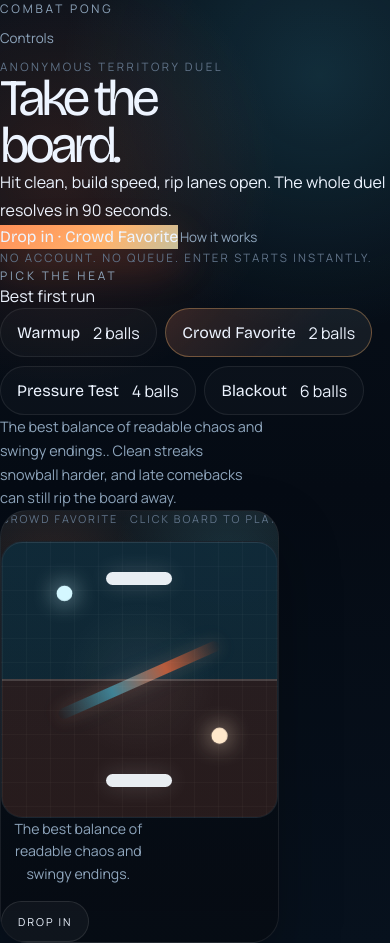
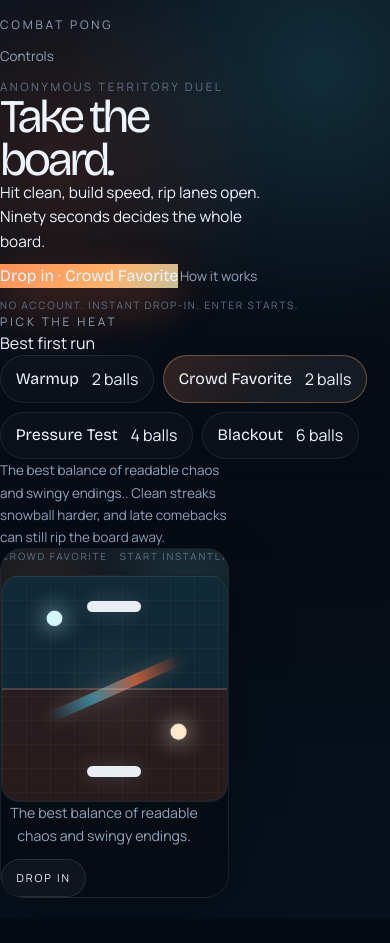
Before and after one commit to slegarraga/combat-pong, a React (Vite) app: page / in a window 390 px wide. After the commit the page ends 918 px from the top, so only its background shows below. Built offline with nearby package versions, Linux system fonts and the light colour scheme.

Commit message:
Refine touch control and compress the mobile arena

```diff
--- a/src/components/MainMenu.tsx
+++ b/src/components/MainMenu.tsx
@@ -40,7 +40,7 @@ export const MainMenu = ({ onStartGame }: MainMenuProps) => {
     return (
         <div className="relative min-h-screen min-h-[100dvh] overflow-hidden bg-[var(--cp-bg)] text-[var(--cp-text)]">
             <div className="cp-home-bg fixed inset-0 pointer-events-none" />
-            <div className="cp-home-shell relative mx-auto flex min-h-screen w-full max-w-5xl flex-col px-4 py-5 sm:px-6 sm:py-6">
+            <div className="cp-home-shell relative mx-auto flex min-h-screen w-full max-w-[66rem] flex-col px-4 py-4 sm:px-6 sm:py-6">
                 <header className="flex items-center justify-between gap-4">
                     <p className="cp-kicker">Combat Pong</p>
                     <a href="/controls" className="cp-home-utility-link">
@@ -48,19 +48,19 @@ export const MainMenu = ({ onStartGame }: MainMenuProps) => {
                     </a>
                 </header>
 
-                <main className="flex flex-1 items-center py-5 sm:py-7">
-                    <section className="grid w-full items-center gap-7 lg:grid-cols-[minmax(0,1fr)_minmax(18.5rem,0.82fr)]">
-                        <div className="max-w-[34rem]">
+                <main className="flex flex-1 items-center py-4 sm:py-6">
+                    <section className="grid w-full items-center gap-5 lg:grid-cols-[minmax(0,1fr)_minmax(17.5rem,0.78fr)]">
+                        <div className="max-w-[31rem]">
                             <p className="cp-home-mini">Anonymous territory duel</p>
                             <h1 className="cp-display cp-home-title mt-3 text-white">Take the board.</h1>
                             <p className="cp-home-lede mt-4 max-w-[30rem] text-[var(--cp-muted)]">
-                                Hit clean, build speed, rip lanes open. The whole duel resolves in 90 seconds.
+                                Hit clean, build speed, rip lanes open. Ninety seconds decides the whole board.
                             </p>
 
                             <div className="mt-6 flex flex-wrap items-center gap-3">
                                 <button
                                     onClick={() => onStartGame(selectedDifficulty)}
-                                    className="btn-gradient rounded-2xl px-6 py-3.5 text-base font-bold text-white"
+                                    className="btn-gradient rounded-2xl px-5 py-3 text-base font-bold text-white"
                                 >
                                     Drop in · {selectedSettings.label}
                                 </button>
@@ -69,7 +69,7 @@ export const MainMenu = ({ onStartGame }: MainMenuProps) => {
                                 </a>
                             </div>
 
-                            <p className="cp-home-note mt-4">No account. No queue. Enter starts instantly.</p>
+                            <p className="cp-home-note mt-4">No account. Instant drop-in. Enter starts.</p>
 
                             <div className="mt-7 space-y-3">
                                 <div className="flex items-center justify-between gap-3">
@@ -106,17 +106,17 @@ export const MainMenu = ({ onStartGame }: MainMenuProps) => {
                             </div>
                         </div>
 
-                        <div className="lg:justify-self-end">
+                        <div className="mx-auto w-full max-w-[22.5rem] lg:max-w-none lg:justify-self-end">
                             <button
                                 type="button"
                                 onClick={() => onStartGame(selectedDifficulty)}
                                 className="cp-home-stage-button group w-full text-left"
                                 aria-label={`Start ${selectedSettings.label} duel`}
                             >
-                                <div className="cp-home-stage p-4 sm:p-5">
+                                <div className="cp-home-stage p-3.5 sm:p-4">
                                     <div className="cp-home-stage-topline">
                                         <span>{selectedSettings.label}</span>
-                                        <span>Click board to play</span>
+                                        <span>Start instantly</span>
                                     </div>
                                     <div className="cp-home-board">
                                         <div className="cp-home-preview-paddle cp-home-preview-paddle-top" />
--- a/src/game/GameLoop.ts
+++ b/src/game/GameLoop.ts
@@ -50,6 +50,7 @@ import {
     PADDLE_OFFSET,
     PADDLE_MAX_TRAVEL_SPEED,
     PADDLE_POINTER_GAIN,
+    PADDLE_TOUCH_GAIN,
     PADDLE_TARGET_BLEND,
     PADDLE_TARGET_RESPONSE,
     PADDLE_WIDTH,
@@ -151,6 +152,12 @@ interface BallImpactState {
     angle: number;
 }
 
+interface TouchControlState {
+    activeId: number;
+    startClientX: number;
+    startTargetX: number;
+}
+
 const PLAYER_PADDLE_Y = CANVAS_SIZE - PADDLE_OFFSET - PADDLE_HEIGHT;
 const AI_PADDLE_Y = PADDLE_OFFSET;
 
@@ -220,6 +227,7 @@ export const useGameLoop = (
         rival: { life: 0, intensity: 0, edgeBias: 0 },
     });
     const ballImpactRef = useRef<Record<string, BallImpactState>>({});
+    const touchControlRef = useRef<TouchControlState | null>(null);
     const shakeRef = useRef({ x: 0, y: 0, intensity: 0 });
     const gameOverRef = useRef(false);
     const startTimeRef = useRef(0);
@@ -1727,6 +1735,7 @@ export const useGameLoop = (
             rival: { life: 0, intensity: 0, edgeBias: 0 },
         };
         ballImpactRef.current = {};
+        touchControlRef.current = null;
         shakeRef.current = { x: 0, y: 0, intensity: 0 };
         gameOverRef.current = false;
         lastNarrationRef.current = 0;
@@ -1785,21 +1794,48 @@ export const useGameLoop = (
         if (!canvasRef.current || !stateRef.current || gameOverRef.current) return;
 
         event.preventDefault();
+        const touch = event.changedTouches[0] ?? event.touches[0];
+        if (!touch) return;
+
+        touchControlRef.current = {
+            activeId: touch.identifier,
+            startClientX: touch.clientX,
+            startTargetX: stateRef.current.playerPaddle.targetX,
+        };
+    }, [canvasRef]);
+
+    const handleTouchMove = useCallback((event: React.TouchEvent<HTMLCanvasElement>) => {
+        if (!canvasRef.current || !stateRef.current || gameOverRef.current) return;
+
+        event.preventDefault();
+        const activeTouch = touchControlRef.current
+            ? Array.from(event.touches).find((touch) => touch.identifier === touchControlRef.current?.activeId)
+            : null;
+
+        if (!activeTouch || !touchControlRef.current || !canvasRef.current) return;
+
         const rect = canvasRef.current.getBoundingClientRect();
         const scaleX = CANVAS_SIZE / rect.width;
-        const targetX = (event.touches[0].clientX - rect.left) * scaleX - PADDLE_WIDTH / 2;
+        const dragDelta = (activeTouch.clientX - touchControlRef.current.startClientX) * scaleX;
+        const targetX = touchControlRef.current.startTargetX + dragDelta * PADDLE_TOUCH_GAIN;
         setPlayerPaddleTarget(targetX);
     }, [canvasRef, setPlayerPaddleTarget]);
 
-    const handleTouchMove = useCallback((event: React.TouchEvent<HTMLCanvasElement>) => {
-        if (!canvasRef.current || !stateRef.current || gameOverRef.current) return;
-
-        event.preventDefault();
-        const rect = canvasRef.current.getBoundingClientRect();
-        const scaleX = CANVAS_SIZE / rect.width;
-        const targetX = (event.touches[0].clientX - rect.left) * scaleX - PADDLE_WIDTH / 2;
-        setPlayerPaddleTarget(targetX);
-    }, [canvasRef, setPlayerPaddleTarget]);
+    const handleTouchEnd = useCallback((event: React.TouchEvent<HTMLCanvasElement>) => {
+        if (!touchControlRef.current) return;
+
+        const releasedTouch = Array.from(event.changedTouches).some(
+            (touch) => touch.identifier === touchControlRef.current?.activeId,
+        );
+
+        if (releasedTouch) {
+            touchControlRef.current = null;
+        }
+    }, []);
+
+    const handleTouchCancel = useCallback(() => {
+        touchControlRef.current = null;
+    }, []);
 
     const handlePointerDelta = useCallback((deltaX: number) => {
         if (!stateRef.current || gameOverRef.current) return;
@@ -1916,6 +1952,8 @@ export const useGameLoop = (
         handlePointerDelta,
         handleTouchStart,
         handleTouchMove,
+        handleTouchEnd,
+        handleTouchCancel,
         isPaused,
         gameOver,
         rival,
--- a/src/game/constants.ts
+++ b/src/game/constants.ts
@@ -29,6 +29,13 @@ export const PADDLE_TARGET_BLEND = 0.42;
 export const PADDLE_MAX_TRAVEL_SPEED = 42;
 export const PADDLE_DAMPING = 0.86;
 export const PADDLE_POINTER_GAIN = 1.08;
+/**
+ * Touch drags intentionally move a little farther than the raw finger delta.
+ *
+ * That extra gain lets players steer from a comfortable thumb position instead
+ * of sitting directly on top of the paddle and hiding the read.
+ */
+export const PADDLE_TOUCH_GAIN = 1.14;
 export const PADDLE_IMPACT_REFERENCE_SPEED = 24;
 export const PADDLE_EDGE_WINDOW_START = 0.52;
 export const PADDLE_EDGE_WINDOW_RANGE = 0.4;
--- a/src/index.css
+++ b/src/index.css
@@ -581,13 +581,72 @@ select {
 }
 
 @media (max-width: 900px) {
+  .cp-home-shell {
+    padding-block: 1rem 1.25rem;
+  }
+
   .cp-home-title {
-    max-width: 8ch;
+    font-size: clamp(2.65rem, 12vw, 4.15rem);
+    letter-spacing: -0.072em;
+    max-width: 6.1ch;
+  }
+
+  .cp-home-lede {
+    font-size: 0.96rem;
+    line-height: 1.58;
+    max-width: 28ch;
+  }
+
+  .cp-home-note {
+    font-size: 0.64rem;
+    letter-spacing: 0.16em;
+  }
+
+  .cp-home-stage {
+    border-radius: 1.45rem;
+  }
+
+  .cp-home-stage-topline {
+    margin-bottom: 0.72rem;
+    font-size: 0.62rem;
+  }
+
+  .cp-home-stage-note {
+    max-width: 28ch;
+    font-size: 0.84rem;
   }
 
   .cp-home-stage-footer {
     align-items: flex-start;
     flex-direction: column;
+    gap: 0.75rem;
+  }
+
+  .cp-home-stage-hint {
+    max-width: 24ch;
+  }
+
+  .cp-home-difficulty-pill {
+    min-height: 44px;
+    padding: 0.68rem 0.92rem;
+  }
+
+  .cp-home-utility-link {
+    min-height: 44px;
+  }
+}
+
+@media (max-width: 640px) {
+  .cp-home-board {
+    border-radius: 1.12rem;
+  }
+
+  .cp-home-preview-paddle {
+    height: 0.68rem;
+  }
+
+  .cp-home-stage-cta {
+    padding: 0.62rem 0.9rem;
   }
 }
 
```
Also changed, not shown: src/game/GameCanvas.tsx (+47 -33 lines). Lines whose indentation alone changed are shown as unchanged.
